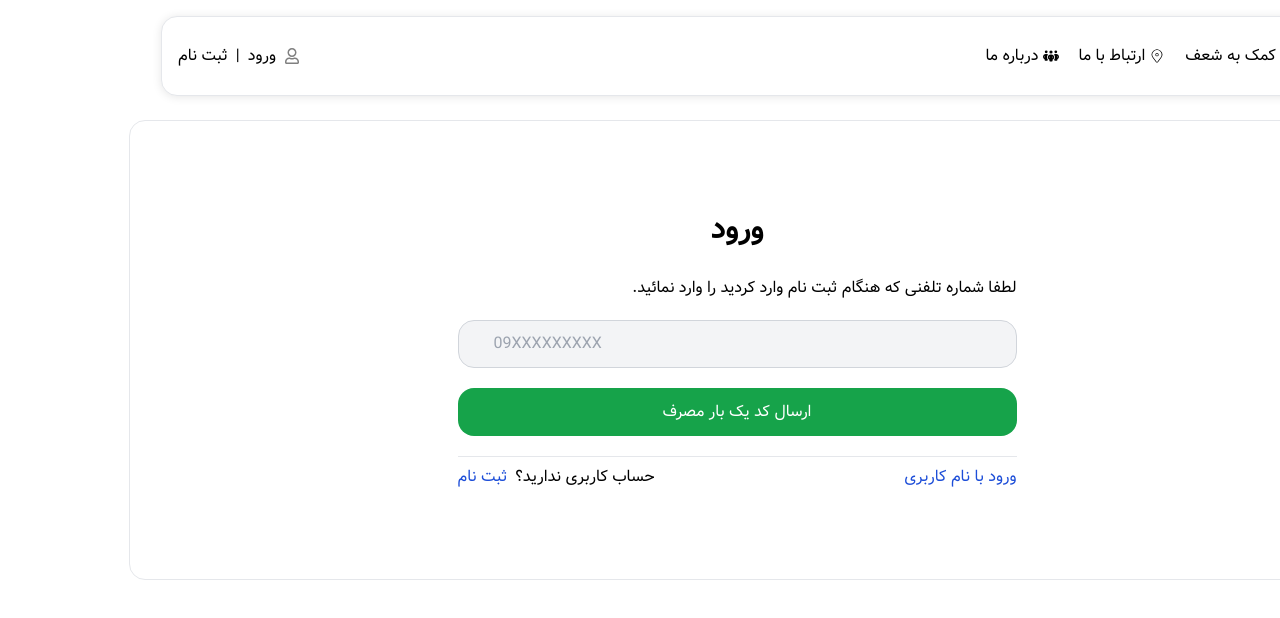
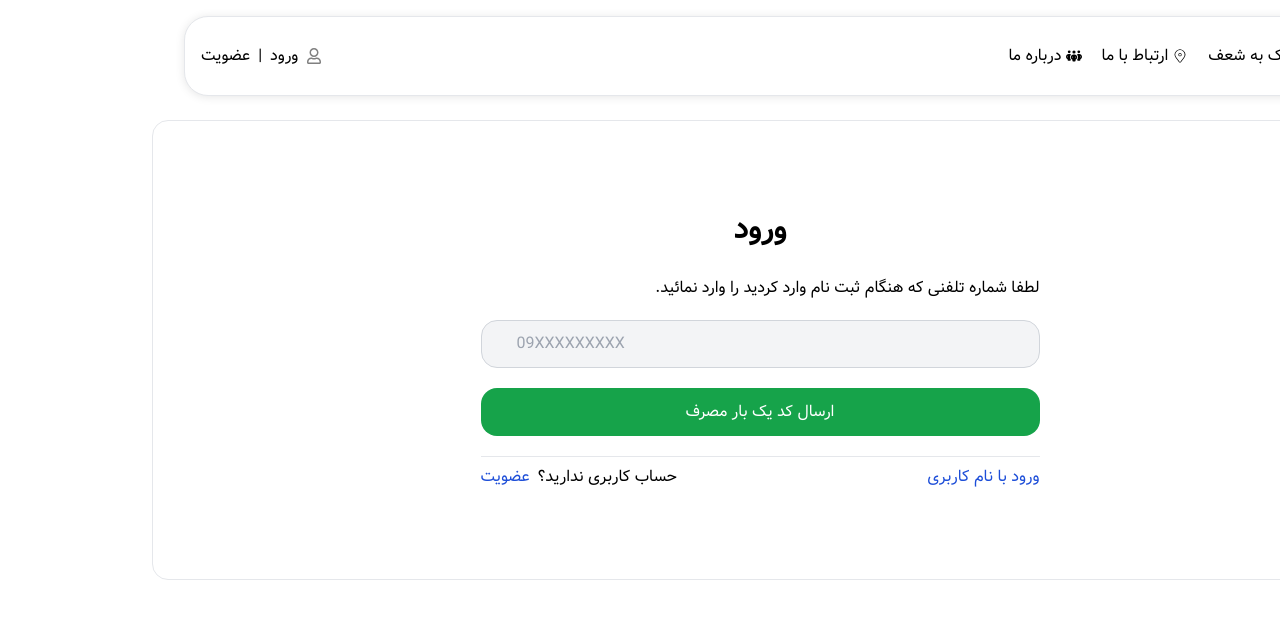
Before and after one commit to pilentboy/charitable-organization, a React (Vite) app: page /login-otp in a window 1280 px wide. Shown: the top 618 px of the page. Built offline with nearby package versions, Linux system fonts and the light colour scheme.

Commit message:
add hover to nav login and register links

```diff
--- a/src/components/Container.tsx
+++ b/src/components/Container.tsx
@@ -1,5 +1,5 @@
 const Container = ({ children }: { children: React.ReactNode }) => (
-  <div className="container py-2 mt-28">{children}</div>
+  <div className="container py-2 mt-28 ">{children}</div>
 );
 
 export default Container;
--- a/src/components/Home/Slider.tsx
+++ b/src/components/Home/Slider.tsx
@@ -6,7 +6,7 @@ import "swiper/css/pagination";
 const Slider = () => {
   return (
     <Swiper
-      modules={[Pagination, A11y,Autoplay]}
+      modules={[Pagination, A11y, Autoplay]}
       spaceBetween={50}
       slidesPerView={1}
       pagination={{ clickable: true }}
@@ -16,7 +16,7 @@ const Slider = () => {
         delay: 5000,
         disableOnInteraction: false,
       }}
-      className="w-full  h-[200px] sm:h-[300px] lg:h-[480px] bg-slate-700"
+      className="w-full  rounded-2xl h-[200px] sm:h-[300px] lg:h-[480px] bg-slate-700"
     >
       <SwiperSlide>
         <img
--- a/src/components/Nav/Nav.tsx
+++ b/src/components/Nav/Nav.tsx
@@ -29,12 +29,12 @@ const Nav = () => {
   }, []);
 
   useEffect(() => {
-    setDisplayMobileNav(false)
+    setDisplayMobileNav(false);
   }, [location]);
 
   return (
     <>
-      <nav className="w-[90%] absolute top-4 left-1/2 translate-x-[-50%] bg-white z-50 border nav-shadow h-20 rounded-2xl flex  p-4 items-center justify-between text-base">
+      <nav className="w-[90%] absolute top-4 left-1/2 translate-x-[-50%] bg-white z-50 border nav-shadow h-20 rounded-3xl flex  p-4 items-center justify-between text-base">
         <ul className="hidden sm:flex items-center  justify-center text-black gap-5">
           <li>
             <NavLink
@@ -87,14 +87,14 @@ const Nav = () => {
         <ul className="flex items-center justify-center text-black gap-2">
           <FaRegUser color="gray" />
           <li>
-            <Link to="login" className="hover:text-gray-500">
+            <Link to="login" className="duration-200 hover:text-[#007F3D]">
               ورود
             </Link>
           </li>
           |
           <li>
-            <Link to="register" className="hover:text-gray-500">
-              ثبت نام
+            <Link to="register" className="duration-200 hover:text-[#007F3D]">
+              عضویت
             </Link>
           </li>
         </ul>
--- a/src/index.css
+++ b/src/index.css
@@ -28,6 +28,11 @@ body {
   width: 100%;
   height: 100%;
 }
+
+::-webkit-scrollbar {
+  display: none;
+}
+
 .nav-shadow {
   box-shadow: rgba(0, 0, 0, 0.1) 0px 1px 10px;
 }
--- a/src/pages/Login.tsx
+++ b/src/pages/Login.tsx
@@ -52,7 +52,7 @@ const Login = () => {
               <div className="flex gap-2">
                 حساب کاربری ندارید؟
                 <Link to="/register" className=" text-blue-700">
-                  ثبت نام
+                عضویت
                 </Link>
               </div>
             </div>
--- a/src/pages/LoginOTP.tsx
+++ b/src/pages/LoginOTP.tsx
@@ -24,13 +24,13 @@ const LoginOTP = () => {
 
   return (
     <section className="h-screen sm:h-full flex justify-center items-center">
-      <div className="w-full h-[400px] flex items-center justify-center border rounded-2xl overflow-hidden sm:h-[460px]">
+      <div className="w-full min-h-[400px] flex items-center justify-center border rounded-2xl overflow-hidden sm:min-h-[460px] ">
         {OTPSent ? (
           // Assign a unique key to ensure React fully unmounts and remounts the form
           <form
             key="otp-form"
             onSubmit={otpForm.handleSubmit(handleCheckOTP)}
-            className="w-full py-8 px-6 flex flex-col gap-8 mx-auto lg:w-1/2 sm:gap-5"
+            className="w-full  py-8 px-6 flex flex-col gap-8 mx-auto lg:w-1/2 sm:gap-5"
           >
             <h1 className="text-3xl font-bold mb-2 text-center">ورود</h1>
             <label htmlFor="otp_input">لطفا رمز ارسال شده را وارد کنید</label>
@@ -73,12 +73,7 @@ const LoginOTP = () => {
               <Link to="/login" className=" text-blue-700">
                 ورود با نام کاربری
               </Link>
-              <div className="flex gap-2">
-                حساب کاربری ندارید؟
-                <Link to="/register" className=" text-blue-700">
-                  ثبت نام
-                </Link>
-              </div>
+
             </div>
           </form>
         ) : (
@@ -114,7 +109,7 @@ const LoginOTP = () => {
               <div className="flex gap-2">
                 حساب کاربری ندارید؟
                 <Link to="/register" className=" text-blue-700">
-                  ثبت نام
+                  عضویت
                 </Link>
               </div>
             </div>
```
